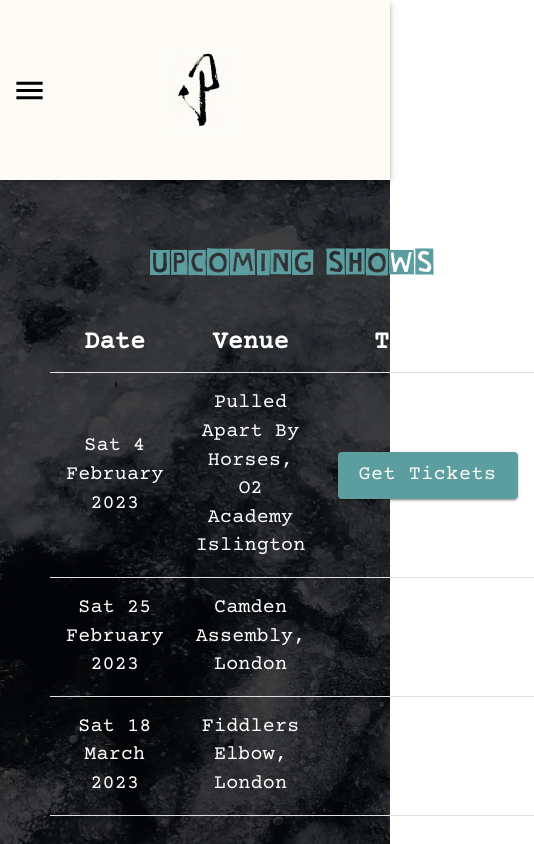
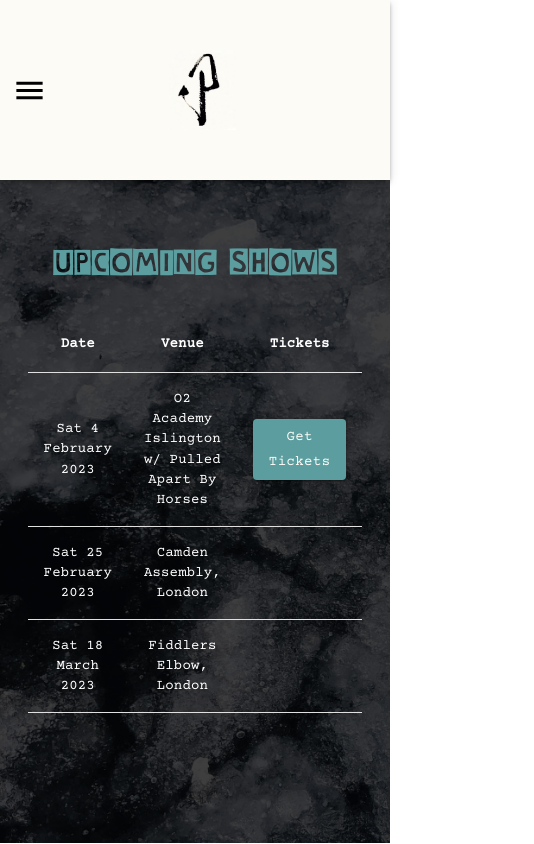
Before and after one commit to AlexJackson01/pesky-kidd-site, a React (Create React App) app in the folder client/: page /shows in a window 390 px wide. Shown: the top 844 px of the page, 534 px wide, since content can reach past the window. Built offline with nearby package versions, Linux system fonts and the light colour scheme.

Commit message:
Improvements to Shows page on mobile

```diff
--- a/client/src/components/Nav.js
+++ b/client/src/components/Nav.js
@@ -24,7 +24,7 @@ import Spotify from '../assets/images/spotify-icon.png'
 import Tiktok from '../assets/images/tiktok-icon.png'
 
 const drawerWidth = 240
-const navItems = ['About', 'Releases']
+const navItems = ['About', 'Shows', 'Releases']
 
 // 'About', 'Shows',
 // , 'Gallery', 'Contact'
--- a/client/src/components/shows/Upcoming.js
+++ b/client/src/components/shows/Upcoming.js
@@ -14,11 +14,11 @@ function createData(date, location, tickets) {
 }
 
 const TabHeader = styled(TableCell)(({ theme }) => ({
-    color: "white", fontFamily: "Courier Prime", fontSize: 25, fontWeight: "bold"
+    color: "white", fontFamily: "Courier Prime", fontWeight: "bold"
   }))
 
   const TabData = styled(TableCell)(({ theme }) => ({
-    color: "white", fontFamily: "Courier Prime", fontSize: 20
+    color: "white", fontFamily: "Courier Prime",
   }))
 
   const TicketButton = styled(Button)(({ theme }) => ({
@@ -28,8 +28,7 @@ const TabHeader = styled(TableCell)(({ theme }) => ({
     color: 'white',
     fontFamily: "Courier Prime",
     // padding: '10px 20px 10px 20px',
-    fontSize: 20,
-    width: 180,
+    // width: 180,
     '&:hover': {
       backgroundColor: '#444E5A',
       color: "white"
@@ -37,13 +36,16 @@ const TabHeader = styled(TableCell)(({ theme }) => ({
   }))
 
 const rows = [
-  createData('Sat 4 February 2023', 'Pulled Apart By Horses, O2 Academy Islington', "https://www.seetickets.com/event/inpop-presents-pulled-apart-by-horses/o2-academy-islington/2488594?src=peskykidd"),
+  createData('Sat 4 February 2023', 'O2 Academy Islington w/ Pulled Apart By Horses', "https://www.seetickets.com/event/inpop-presents-pulled-apart-by-horses/o2-academy-islington/2488594?src=peskykidd"),
   createData('Sat 25 February 2023', 'Camden Assembly, London', ""),
   createData('Sat 18 March 2023', 'Fiddlers Elbow, London', ""),
 ];
 
 export default function Upcoming() {
   return (
+    <div>
+                <h1 className='header'>Upcoming Shows</h1>
+
     <TableContainer sx={{ display: "flex", justifyContent: "center", alignItems: "center", textAlign: "center"}}>
       <Table sx={{ maxWidth: 900, backgroundColor: "transparent" }} aria-label="simple table">
         <TableHead>
@@ -69,5 +71,6 @@ export default function Upcoming() {
         </TableBody>
       </Table>
     </TableContainer>
+    </div>
   );
 }
--- a/client/src/screens/ShowsPage.js
+++ b/client/src/screens/ShowsPage.js
@@ -7,8 +7,7 @@ export default function ShowsPage () {
   return (
     <div className='app-body container'>
       <Grid container spacing={0}>
-        <Grid item sm={12} md={12} sx={{paddingBottom: 10}}>
-          <h1 className='header'>Upcoming Shows</h1>
+        <Grid item xs={12} sm={12} md={12} sx={{paddingBottom: 10, display: "flex", justifyContent: "center", alignItems: "center"}}>
           <Upcoming />
         </Grid>
         {/* <Grid item sm={12}>
```
